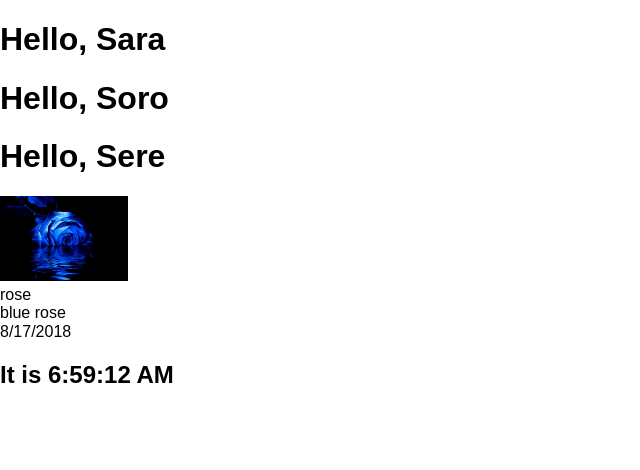
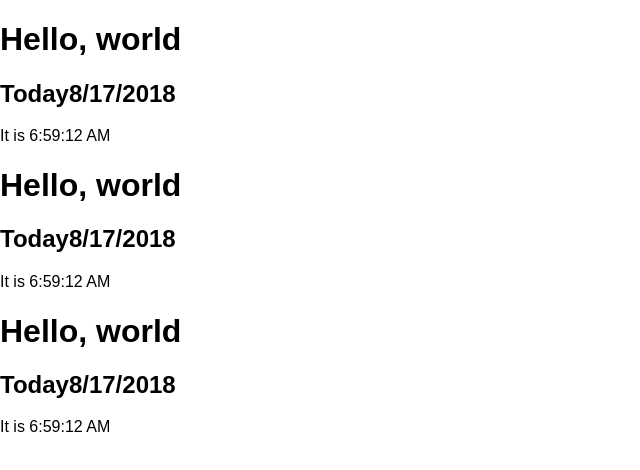
Before and after one commit to HaGiangNguyen97/Learn-React, a React (Create React App) app in the folder hello-world/: page / in a window 1280 px wide. Shown: the top 470 px of the page, without its empty margins (0-640 px from the left). Built offline with nearby package versions, Linux system fonts and the light colour scheme.

Commit message:
State and lifecycle

```diff
--- a/hello-world/src/App.js
+++ b/hello-world/src/App.js
@@ -1,10 +1,14 @@
 import React, { Component } from "react";
 import Chapter4 from "./mainConcepts/Chapter4";
+import Chapter5 from "./mainConcepts/Chapter5";
 class App extends Component {
   render() {
     return (
       <div className="App">
-        <Chapter4 />
+        {/* <Chapter4 /> */}
+        <Chapter5 date={new Date()} />
+        <Chapter5 date={new Date()} />
+        <Chapter5 date={new Date()} />
       </div>
     );
   }
--- a/hello-world/src/index.js
+++ b/hello-world/src/index.js
@@ -3,7 +3,7 @@ import ReactDOM from "react-dom";
 import "./index.css";
 import App from "./App";
 import registerServiceWorker from "./registerServiceWorker";
-
+import Chapter5 from "./mainConcepts/Chapter5";
 function formatName(user) {
   return user.firstName + "  " + user.lastName;
 }
@@ -52,25 +52,41 @@ const element7 = {
 
 //trong element2 phai de khai bao user len truoc
 
-function tick() {
-  const Action = (
-    <div>
-      {/* {element}
-      <HelloWorld />
-      {element1}
-      {element2}
-      {element3}
-      {element4}
-      {element5}
-      {element6}
-      {console.log(element6)}
-      {console.log(element7)} */}
+//CHAPTER 5
+// function Clock(props) {
+//   return (
+//     <div>
+//       <h1>Hello, world!</h1>
+//       <h2>It is {props.date.toLocaleTimeString()}</h2>
+//     </div>
+//   );
+// }
 
-      <App />
-      <h2>It is {new Date().toLocaleTimeString()}</h2>
-    </div>
-  );
-  ReactDOM.render(Action, document.getElementById("root"));
+function tick(props) {
+  ReactDOM.render(<App />, document.getElementById("root"));
 }
 setInterval(tick, 1000);
 registerServiceWorker();
+
+// function tick() {
+//   const Action = (
+//     <div>
+//       {/* {element}
+//       <HelloWorld />
+//       {element1}
+//       {element2}
+//       {element3}
+//       {element4}
+//       {element5}
+//       {element6}
+//       {console.log(element6)}
+//       {console.log(element7)} */}
+
+//       <App />
+//       <h2>It is {new Date().toLocaleTimeString()}</h2>
+//     </div>
+//   );
+//   ReactDOM.render(Action, document.getElementById("root"));
+// }
+// setInterval(tick, 1000);
+// registerServiceWorker();
--- /dev/null
+++ b/hello-world/src/mainConcepts/Chapter5.js
@@ -0,0 +1,40 @@
+import React, { Component } from "react";
+
+function FormattedDate(props) {
+  return (
+    <div>
+      <h1>Hello, world</h1>
+      <h2>
+        Today
+        {props.today.toLocaleDateString()}
+      </h2>
+    </div>
+  );
+}
+class Chapter5 extends Component {
+  constructor(props) {
+    super(props);
+    this.state = { today: new Date() };
+  }
+  tick() {
+    this.setState({
+      today: new Date()
+    });
+  }
+  componentDidMount() {
+    this.timerID = setInterval(() => this.tick(), 1000);
+    //giay cua dong ho tang deu 1s
+  }
+  componentWillUnmount() {
+    clearInterval(this.timerID);
+  }
+  render() {
+    return (
+      <div>
+        <FormattedDate today={this.state.today} />
+        <p>It is {this.props.date.toLocaleTimeString()} </p>
+      </div>
+    );
+  }
+}
+export default Chapter5;
```
